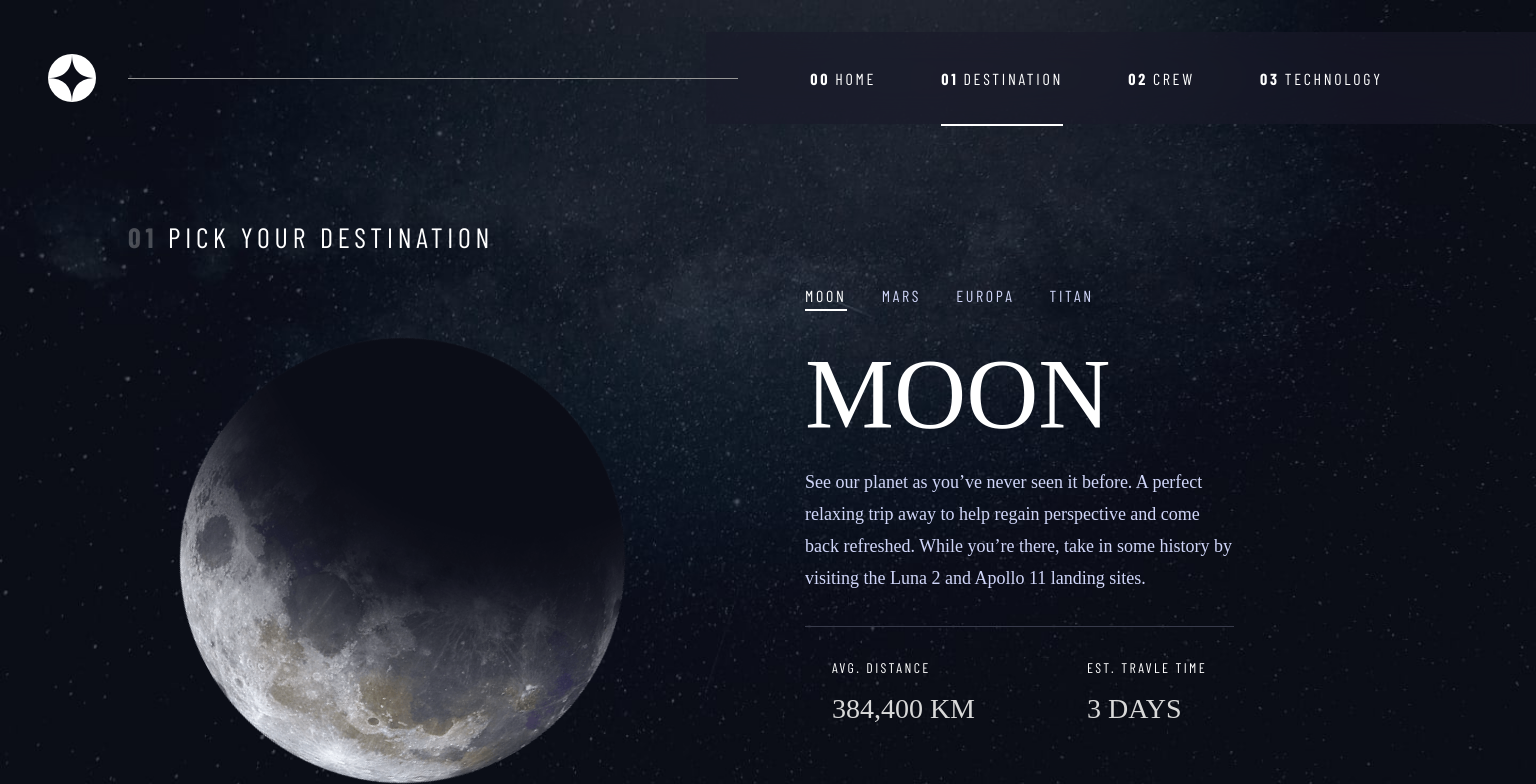
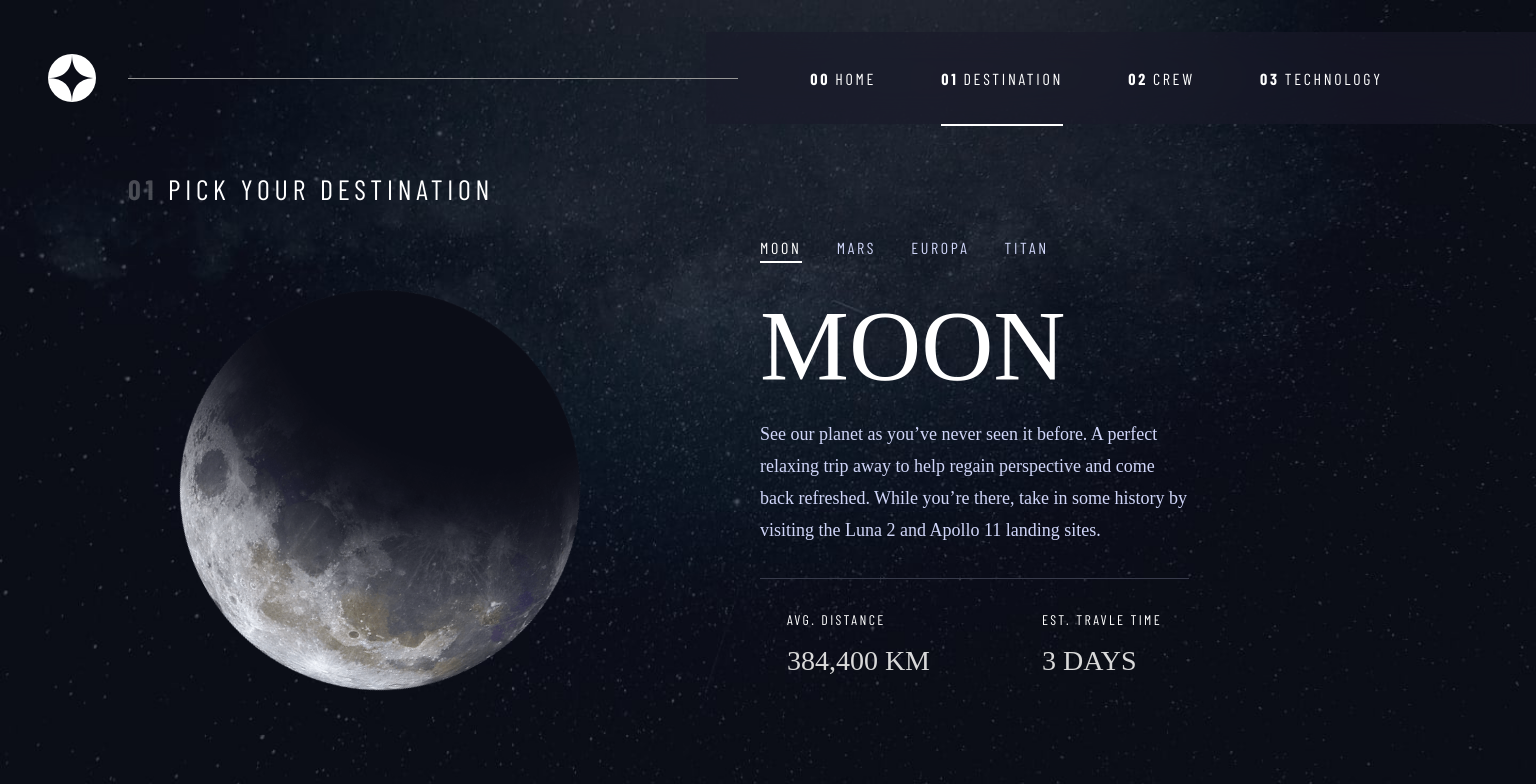
Before and after one commit to Maap014/space-tourism, a React (Create React App) app: page /destination in a window 1536 px wide. Shown: the top 784 px of the page. Built offline with nearby package versions, Linux system fonts and the light colour scheme; a web font is replaced by a local one.

Commit message:
hover styles added for destAndTech page

```diff
--- a/src/components/navbar/NavbarStyles.css
+++ b/src/components/navbar/NavbarStyles.css
@@ -63,6 +63,7 @@ li a > span {
 .nav-link:hover {
   border-bottom: 2px solid #fff;
   cursor: pointer;
+  transition: 150ms ease-in-out;
 }
 
 @media (min-width: 568px) {
--- a/src/index.css
+++ b/src/index.css
@@ -164,15 +164,19 @@ span.indicators {
 
 .indicator {
   background-color: white;
-  height: 0.6rem;
-  width: 0.6rem;
+  height: 0.8rem;
+  width: 0.8rem;
   border-radius: 100%;
   border: none;
   outline: none;
+  cursor: pointer;
+  transition: 350ms ease;
 }
 
 .indicator-inactive {
   background-color: rgb(112, 111, 111);
+  height: 0.6rem;
+  width: 0.6rem;
 }
 
 .crew-role,
@@ -222,6 +226,8 @@ span.indicators {
   border: none;
   outline: none;
   margin-right: 10px;
+  cursor: pointer;
+  transition: 450ms ease-in-out;
 }
 
 .tech-id-inactive {
@@ -229,6 +235,12 @@ span.indicators {
   color: #fff;
   border: 1px solid #383b4b;
 }
+.tech-id-inactive:hover {
+  /* border: 2px solid #383b4b; */
+  box-shadow: 0px 0px 10px #373a47;
+  transition: 150ms ease;
+}
+
 .travel-tech-terminology {
   font-family: "Barlow Condensed";
   letter-spacing: 2.36px;
@@ -443,7 +455,7 @@ span.indicators {
   }
 
   .tech-image {
-    margin: 3rem 0;
+    margin: 1rem 0;
     height: 310px;
   }
 
@@ -532,7 +544,7 @@ span.indicators {
   }
 
   .destination-page-container {
-    margin: 6rem auto;
+    margin: 3rem auto 0;
     max-width: 1600px;
     padding: 0 8rem;
   }
@@ -547,8 +559,8 @@ span.indicators {
   }
 
   .planet-image {
-    width: 445px;
-    height: 445px;
+    width: 400px;
+    height: 400px;
   }
   .destination-sub-content {
     width: 445px;
```
